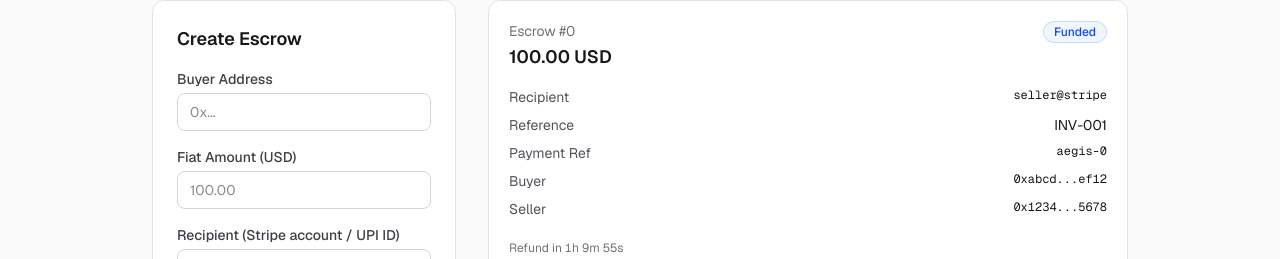
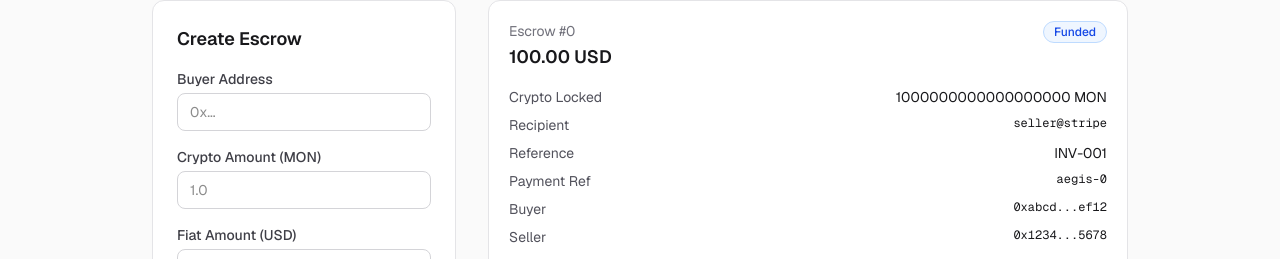
Before and after one commit to Amitk003/AegisP2P, a Next.js app in the folder frontend/: page / in a window 1280 px wide. Shown: the part 137-396 px from the top of the page. Built offline with nearby package versions, Linux system fonts and the light colour scheme; no server answers; what wagmi would draw is missing.

Commit message:
add crypto amount field to escrow creation form

```diff
--- a/frontend/src/components/escrow/CreateEscrowForm.tsx
+++ b/frontend/src/components/escrow/CreateEscrowForm.tsx
@@ -5,6 +5,7 @@ import { useState } from "react";
 interface CreateEscrowFormProps {
   onSubmit: (data: {
     buyer: string;
+    cryptoAmount: string;
     fiatAmount: string;
     recipient: string;
     refId: string;
@@ -13,13 +14,14 @@ interface CreateEscrowFormProps {
 
 export function CreateEscrowForm({ onSubmit }: CreateEscrowFormProps) {
   const [buyer, setBuyer] = useState("");
+  const [cryptoAmount, setCryptoAmount] = useState("");
   const [fiatAmount, setFiatAmount] = useState("");
   const [recipient, setRecipient] = useState("");
   const [refId, setRefId] = useState("");
 
   function handleSubmit(e: React.FormEvent) {
     e.preventDefault();
-    onSubmit({ buyer, fiatAmount, recipient, refId });
+    onSubmit({ buyer, cryptoAmount, fiatAmount, recipient, refId });
   }
 
   return (
@@ -37,6 +39,22 @@ export function CreateEscrowForm({ onSubmit }: CreateEscrowFormProps) {
             value={buyer}
             onChange={(e) => setBuyer(e.target.value)}
             placeholder="0x..."
+            className="w-full rounded-lg border border-zinc-300 px-3 py-2 text-sm focus:outline-none focus:ring-2 focus:ring-blue-500 focus:border-blue-500"
+            required
+          />
+        </div>
+
+        <div>
+          <label className="block text-sm font-medium text-zinc-700 mb-1">
+            Crypto Amount (MON)
+          </label>
+          <input
+            type="number"
+            step="0.01"
+            min="0"
+            value={cryptoAmount}
+            onChange={(e) => setCryptoAmount(e.target.value)}
+            placeholder="1.0"
             className="w-full rounded-lg border border-zinc-300 px-3 py-2 text-sm focus:outline-none focus:ring-2 focus:ring-blue-500 focus:border-blue-500"
             required
           />
--- a/frontend/src/components/escrow/EscrowCard.tsx
+++ b/frontend/src/components/escrow/EscrowCard.tsx
@@ -1,8 +1,11 @@
 "use client";
 
+import { useEffect, useState } from "react";
 import { EscrowData, EscrowState } from "@/types/escrow";
 import { StateBadge } from "./StateBadge";
 import { TimerDisplay } from "./TimerDisplay";
+
+const TIMEOUT_DURATION = 2 * 60 * 60;
 
 interface EscrowCardProps {
   escrow: EscrowData;
@@ -17,11 +20,32 @@ export function EscrowCard({
   onVerify,
   onRefund,
 }: EscrowCardProps) {
+  const [isRefundable, setIsRefundable] = useState(false);
+
+  useEffect(() => {
+    function check() {
+      const now = Math.floor(Date.now() / 1000);
+      const isFundedExpired =
+        escrow.state === EscrowState.Funded &&
+        now >= escrow.createdAt + TIMEOUT_DURATION;
+      const isAwaitingExpired =
+        escrow.state === EscrowState.AwaitingProof &&
+        now >= escrow.paidAt + TIMEOUT_DURATION;
+      setIsRefundable(isFundedExpired || isAwaitingExpired);
+    }
+    check();
+    const interval = setInterval(check, 1000);
+    return () => clearInterval(interval);
+  }, [escrow]);
+
   const isBuyerAction =
     escrow.state === EscrowState.Funded && onMarkAsPaid;
   const isVerifyAction =
     escrow.state === EscrowState.AwaitingProof && onVerify;
-  const isRefundAction = onRefund;
+  const isRefundAction =
+    onRefund &&
+    (escrow.state === EscrowState.Funded ||
+      escrow.state === EscrowState.AwaitingProof);
 
   return (
     <div className="rounded-xl border border-zinc-200 p-5 bg-white">
@@ -36,6 +60,12 @@ export function EscrowCard({
       </div>
 
       <div className="space-y-2 text-sm text-zinc-600 mb-4">
+        <div className="flex justify-between">
+          <span>Crypto Locked</span>
+          <span className="text-zinc-900">
+            {escrow.amount.toString()} MON
+          </span>
+        </div>
         <div className="flex justify-between">
           <span>Recipient</span>
           <span className="text-zinc-900 font-mono text-xs">
@@ -94,7 +124,12 @@ export function EscrowCard({
         {isRefundAction && (
           <button
             onClick={() => onRefund(escrow.escrowId)}
-            className="flex-1 rounded-lg border border-zinc-300 text-zinc-700 text-sm font-medium py-2 hover:bg-zinc-50 transition-colors"
+            disabled={!isRefundable}
+            className={`flex-1 rounded-lg border text-sm font-medium py-2 transition-colors ${
+              isRefundable
+                ? "border-zinc-300 text-zinc-700 hover:bg-zinc-50"
+                : "border-zinc-200 text-zinc-400 cursor-not-allowed"
+            }`}
           >
             Refund
           </button>
```
